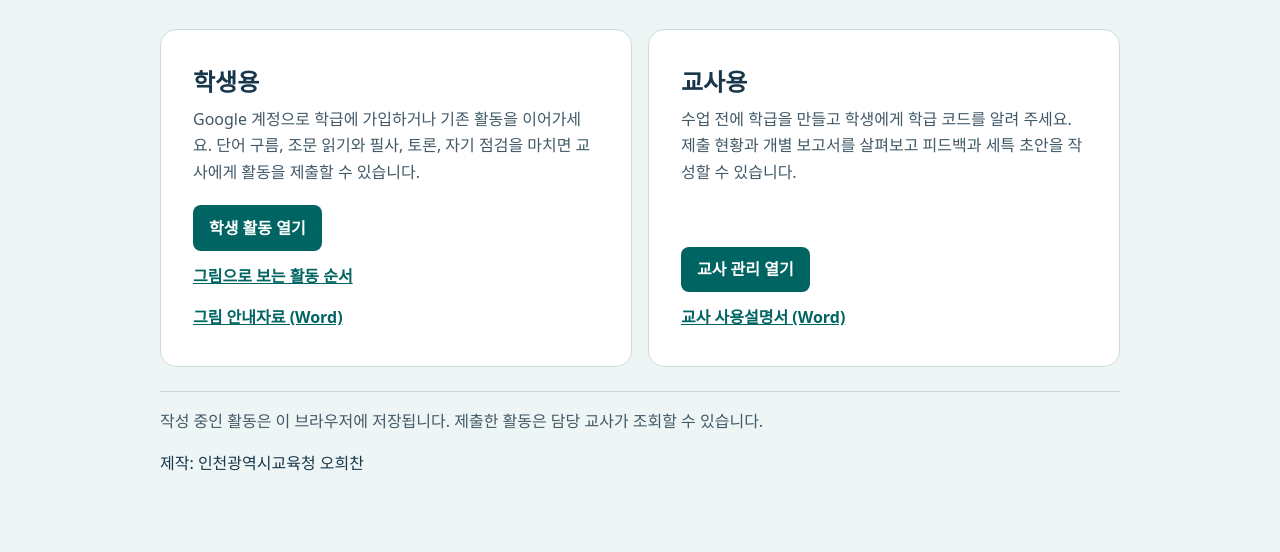
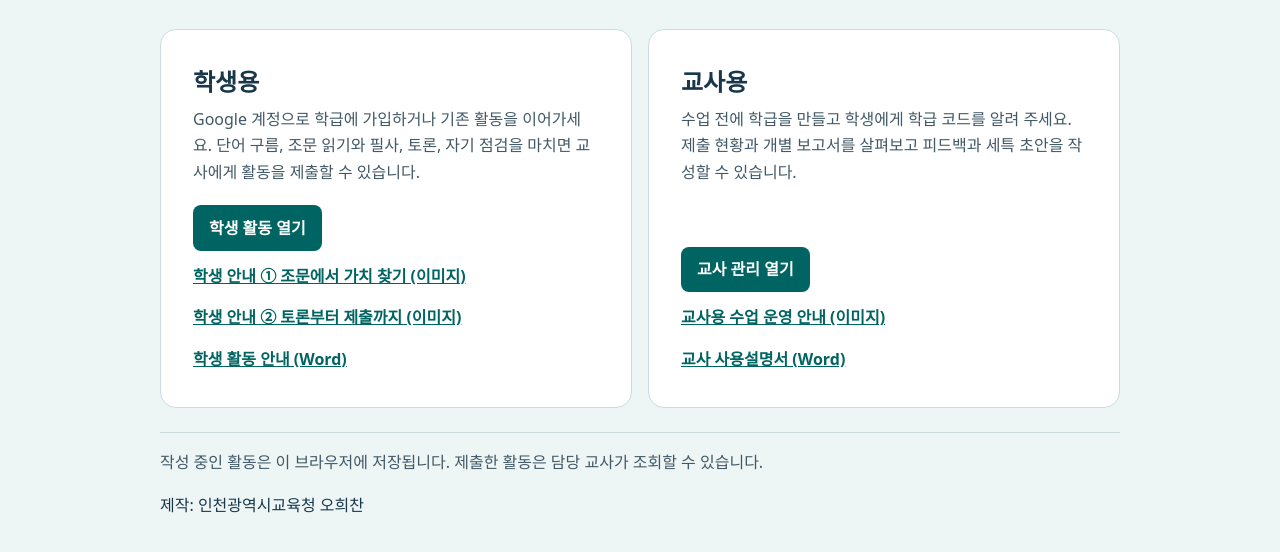
Before and after one commit to dhgmlcks15-eng/constitution-clas, a plain HTML site: page index.html in a window 1280 px wide. Shown: the part 318-870 px from the top of the page. Before the commit the page ends 843 px from the top, so only its background shows below. Drawn offline with Linux system fonts and the light colour scheme.

Commit message:
Publish illustrated activity manuals for students and teachers

```diff
--- a/index.html
+++ b/index.html
@@ -30,8 +30,8 @@ aside{margin-top:1.5rem;border-top:1px solid var(--line);padding-top:1rem;color:
 <h1>헌법 속에서 나의 가치를 찾아요</h1>
 <p class="lead">헌법 조문에서 가치를 찾고, 실제 사례에 적용해 나의 의견을 근거와 함께 정리합니다.</p>
 <section class="roles" aria-label="사용할 화면 선택">
-<article><h2>학생용</h2><p>Google 계정으로 학급에 가입하거나 기존 활동을 이어가세요. 단어 구름, 조문 읽기와 필사, 토론, 자기 점검을 마치면 교사에게 활동을 제출할 수 있습니다.</p><a href="student.html">학생 활동 열기</a><a class="guide" href="guides/student-poster.png">그림으로 보는 활동 순서</a><a class="guide" href="guides/student-visual-guide.docx" download>그림 안내자료 (Word)</a></article>
-<article><h2>교사용</h2><p>수업 전에 학급을 만들고 학생에게 학급 코드를 알려 주세요. 제출 현황과 개별 보고서를 살펴보고 피드백과 세특 초안을 작성할 수 있습니다.</p><a href="teacher.html">교사 관리 열기</a><a class="guide" href="guides/teacher-guide.docx" download>교사 사용설명서 (Word)</a></article>
+<article><h2>학생용</h2><p>Google 계정으로 학급에 가입하거나 기존 활동을 이어가세요. 단어 구름, 조문 읽기와 필사, 토론, 자기 점검을 마치면 교사에게 활동을 제출할 수 있습니다.</p><a href="student.html">학생 활동 열기</a><a class="guide" href="guides/student-activity-1.png">학생 안내 ① 조문에서 가치 찾기 (이미지)</a><a class="guide" href="guides/student-activity-2.png">학생 안내 ② 토론부터 제출까지 (이미지)</a><a class="guide" href="guides/student-guide.docx" download>학생 활동 안내 (Word)</a></article>
+<article><h2>교사용</h2><p>수업 전에 학급을 만들고 학생에게 학급 코드를 알려 주세요. 제출 현황과 개별 보고서를 살펴보고 피드백과 세특 초안을 작성할 수 있습니다.</p><a href="teacher.html">교사 관리 열기</a><a class="guide" href="guides/teacher-activity.png">교사용 수업 운영 안내 (이미지)</a><a class="guide" href="guides/teacher-guide.docx" download>교사 사용설명서 (Word)</a></article>
 </section>
 <aside>작성 중인 활동은 이 브라우저에 저장됩니다. 제출한 활동은 담당 교사가 조회할 수 있습니다.</aside>
 <footer><p>제작: 인천광역시교육청 오희찬</p></footer>
```
Also changed, not shown: guides/student-activity-1.png (added), guides/student-activity-2.png (added), guides/teacher-activity.png (added), 2 other files.
